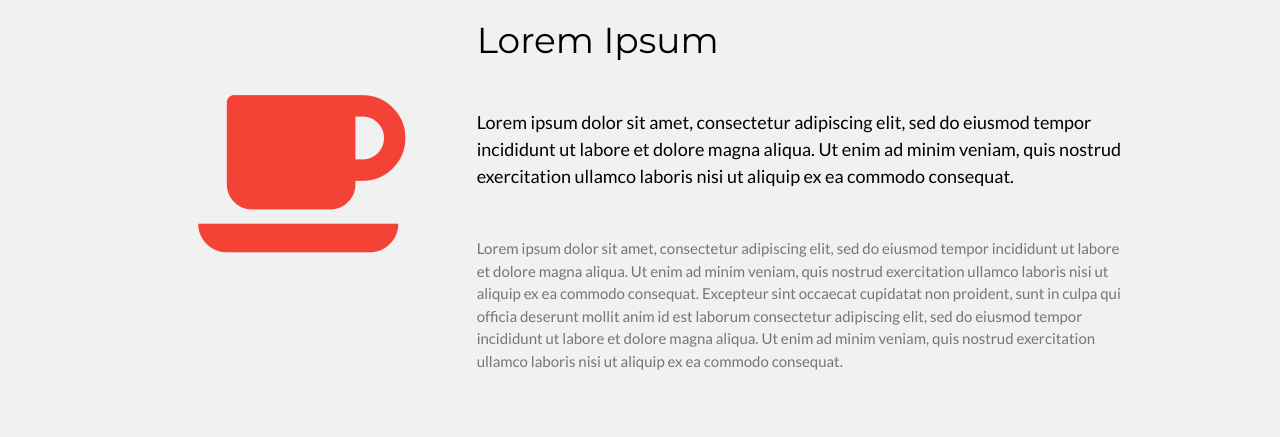
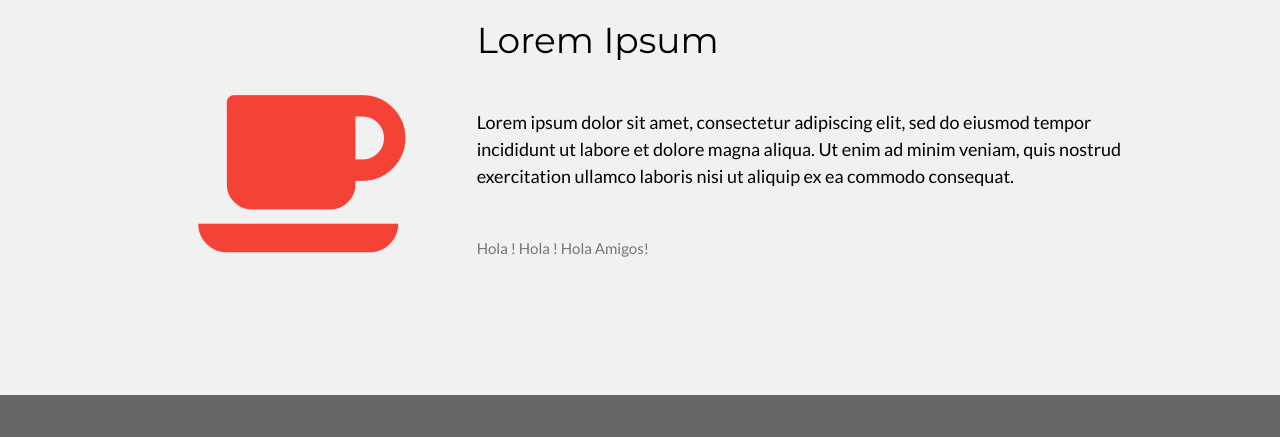
Before and after one commit to adidonner/RADIO-SE-ME-OCURRE, a plain HTML site: page index.html in a window 1280 px wide. Shown: the part 1036-1473 px from the top of the page. Drawn offline with nearby package versions, Linux system fonts and the light colour scheme.

Commit message:
wrote hola hola hola amigos

```diff
--- a/index.html
+++ b/index.html
@@ -71,9 +71,7 @@
       <h1>Lorem Ipsum</h1>
       <h5 class="w3-padding-32">Lorem ipsum dolor sit amet, consectetur adipiscing elit, sed do eiusmod tempor incididunt ut labore et dolore magna aliqua. Ut enim ad minim veniam, quis nostrud exercitation ullamco laboris nisi ut aliquip ex ea commodo consequat.</h5>
 
-      <p class="w3-text-grey">Lorem ipsum dolor sit amet, consectetur adipiscing elit, sed do eiusmod tempor incididunt ut labore et dolore magna aliqua. Ut enim ad minim veniam, quis nostrud exercitation ullamco laboris nisi ut aliquip ex ea commodo consequat. Excepteur sint
-        occaecat cupidatat non proident, sunt in culpa qui officia deserunt mollit anim id est laborum consectetur adipiscing elit, sed do eiusmod tempor incididunt ut labore et dolore magna aliqua. Ut enim ad minim veniam, quis nostrud exercitation ullamco
-        laboris nisi ut aliquip ex ea commodo consequat.</p>
+      <p class="w3-text-grey">Hola ! Hola ! Hola Amigos!</p>
     </div>
   </div>
 </div>
```
